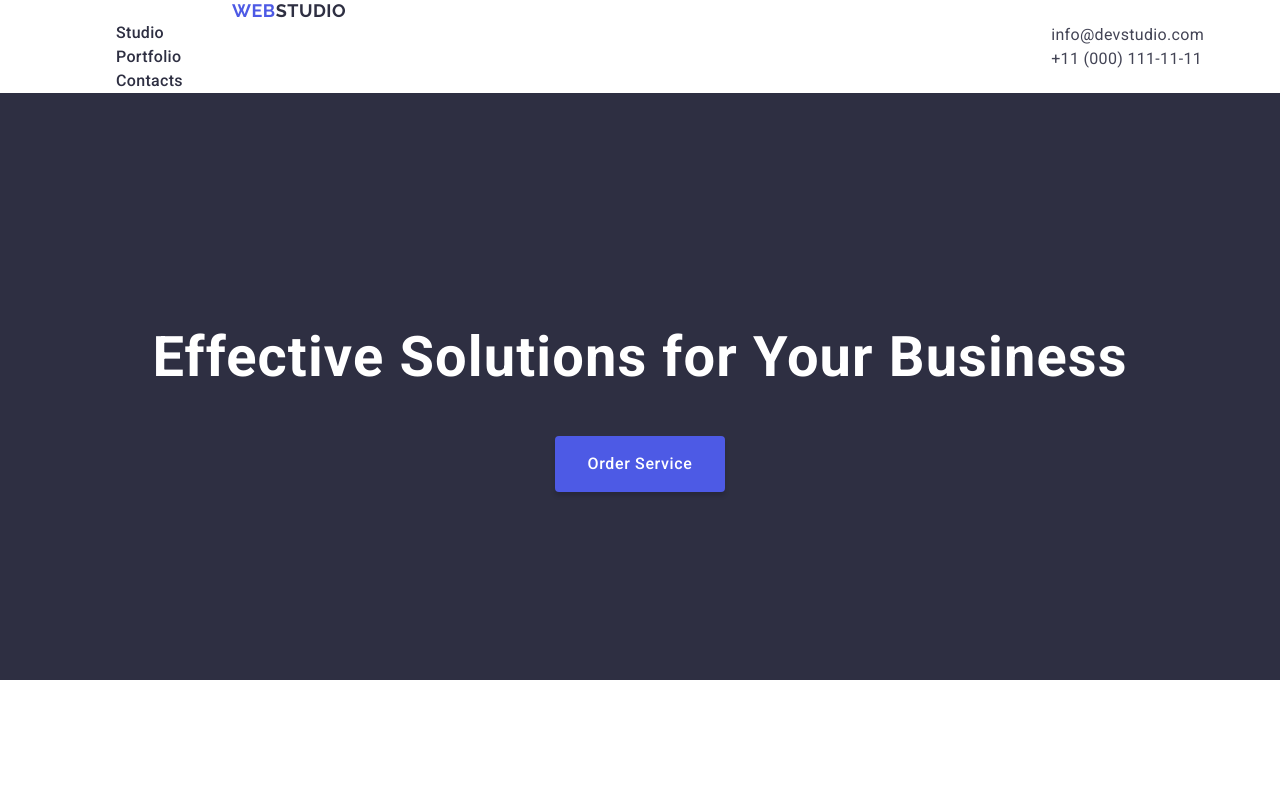
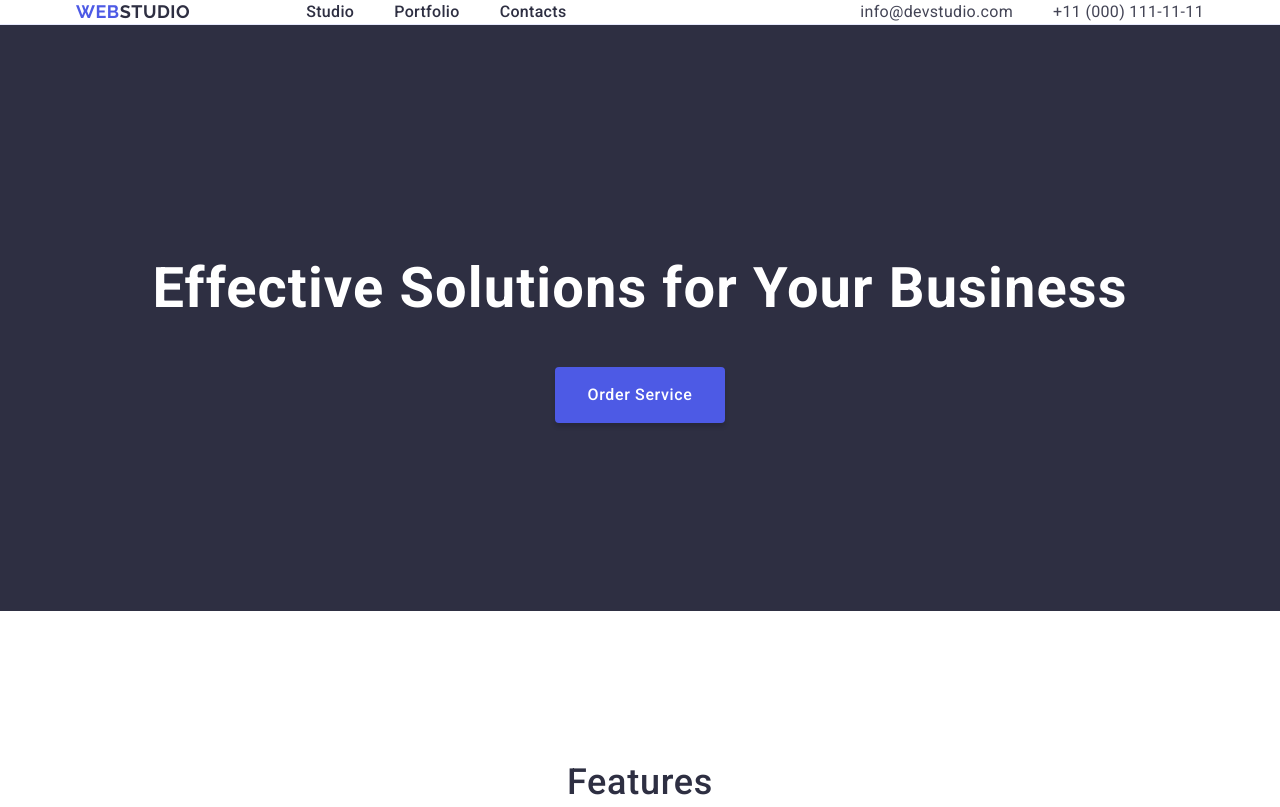
Before and after one commit to KValeri99/goit-markup-hw-03, a plain HTML site: page index.html in a window 1280 px wide. Shown: the top 807 px of the page. Drawn offline with nearby package versions, Linux system fonts and the light colour scheme.

Commit message:
Update css

```diff
--- a/css/styles.css
+++ b/css/styles.css
@@ -9,6 +9,8 @@ body {
 }
 
 /* Контейнер у хедері */
+.header {
+    border-bottom: 1px solid #e7e9fc; }
 
 .container {
     max-width: 1158px;
@@ -23,9 +25,8 @@ body {
 
 /* Навігація */
 .main-nav {
-
-
-
+    display: flex;
+    align-items: center;
 }
 
 /* Логотип */
@@ -37,7 +38,7 @@ body {
     letter-spacing: 0.03em;
     text-transform: uppercase;
     color: #4d5ae5;
-    margin-left: 156px;
+    margin-right: 76px;
     text-decoration: none;
 }
 
@@ -48,8 +49,8 @@ body {
 /* Навігаційне меню */
 .nav-list {
     list-style: none;
-
-
+    display: flex;
+     gap: 40px;
     margin: 0;
      }
 
@@ -60,6 +61,7 @@ body {
     letter-spacing: 0.02em;
     color: #2e2f42;
     text-decoration: none;
+    padding: 24px 0;
 }
 
 .nav-list li:first-child .nav-link:hover,
@@ -73,7 +75,10 @@ body {
 }
 
 .address-list {
-
+    display: flex;
+    gap: 40px;
+    list-style: none;
+     margin:0;
 }
 
 .address-link {
@@ -394,3 +399,6 @@ display: flex;
     margin: 0;
 
 }
+
+img {
+    display: block; }
```
